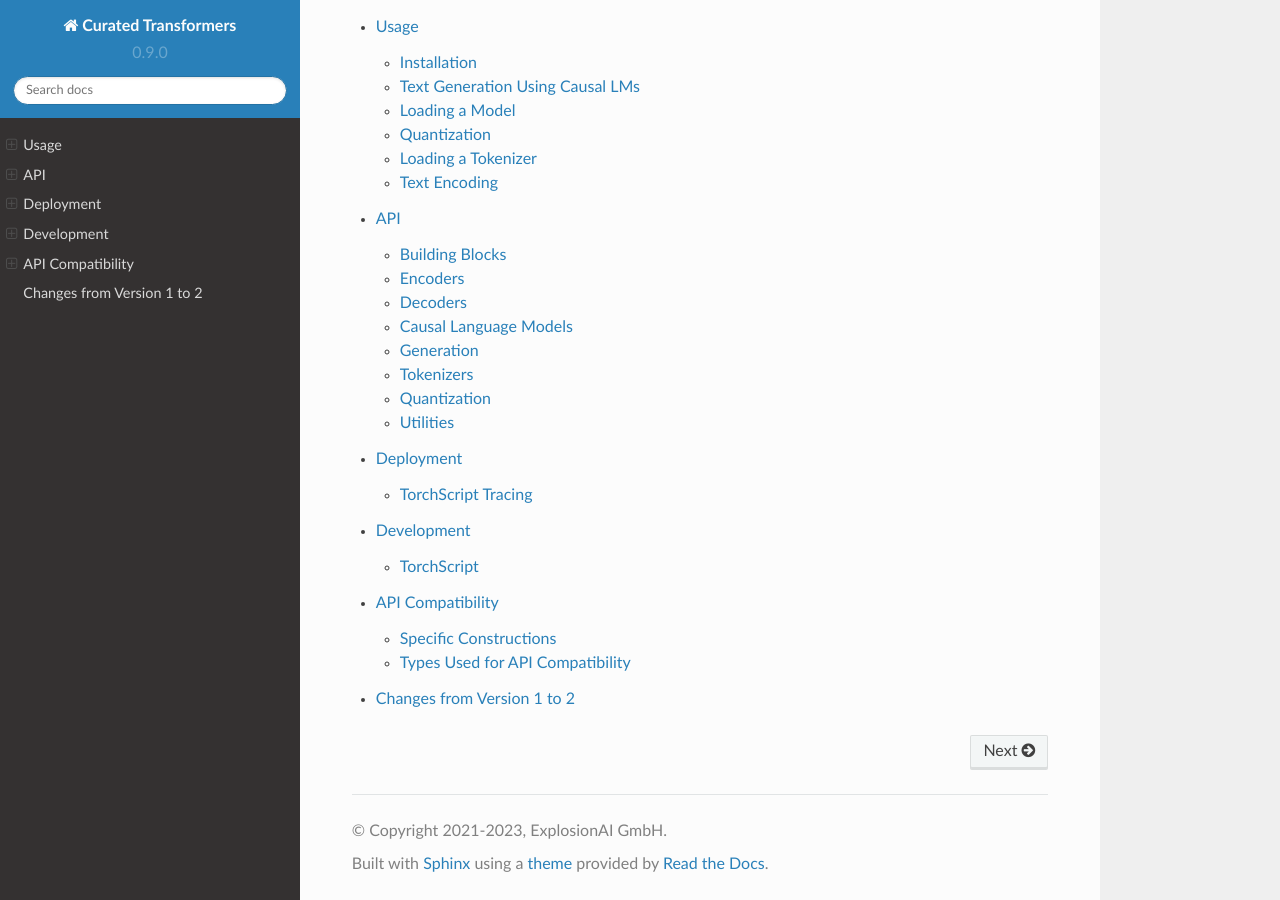
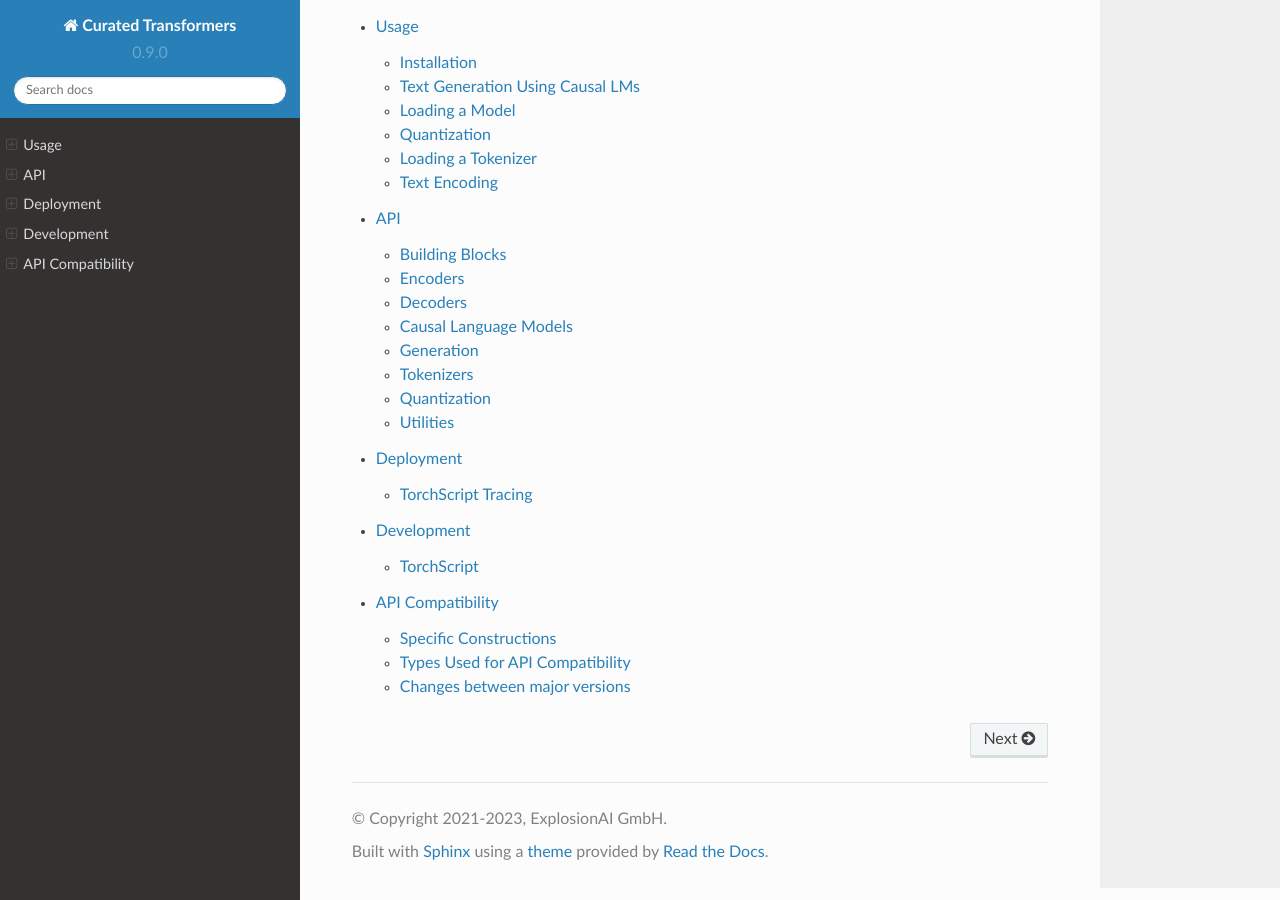
Before and after one commit to explosion/curated-transformers, a Sphinx documentation site: the page built from docs/source/index.rst, in a window 1280 px wide and 900 px high, scrolled down 1496 px. Built offline with Sphinx 7.4.7 and the Read the Docs theme 2.0.0, drawn with Linux system fonts in a browser that asks for light colours.

Commit message:
Fix heading level in API compat docs

```diff
--- a/docs/source/api-compat.rst
+++ b/docs/source/api-compat.rst
@@ -101,7 +101,7 @@ Types Used for API Compatibility
 .. autoclass:: curated_transformers.semver.FutureMandatory
    :members:
 
-Changes from Version 1 to 2
-===========================
+Changes between major versions
+------------------------------
 
-Curated Transformers 2 has not been branched yet.
+None yet.
```
